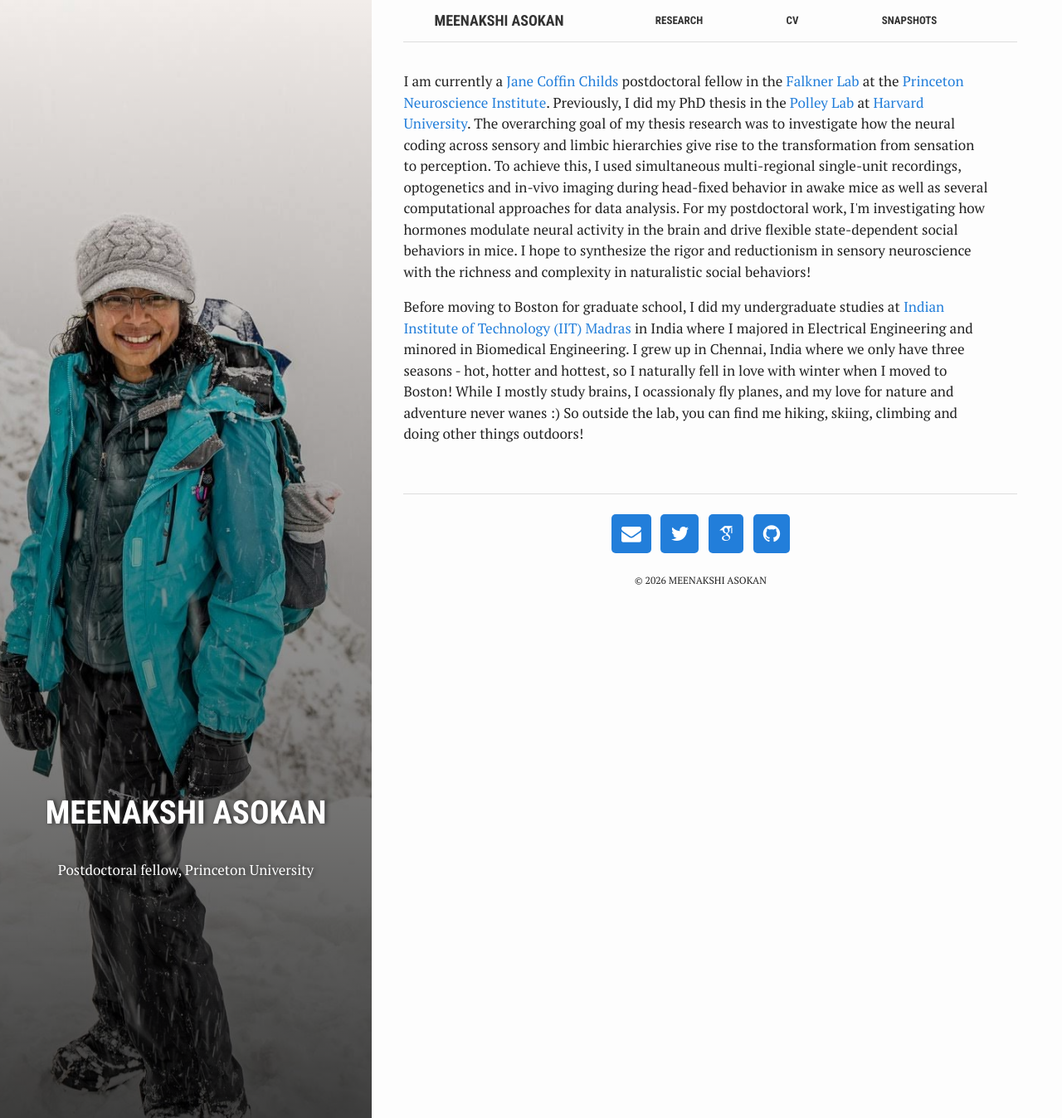
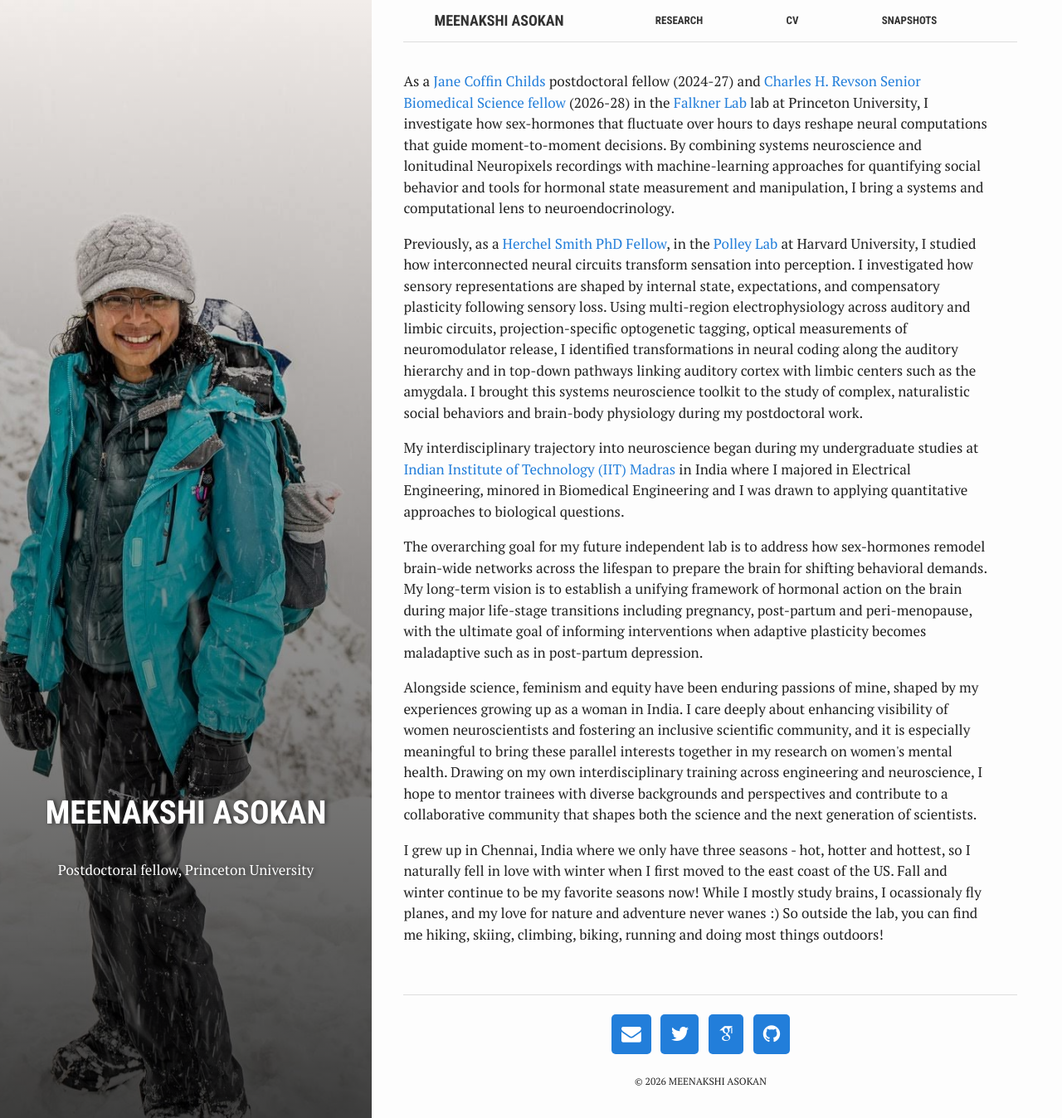
Before and after one commit to Meenakshi-Asokan/Meenakshi-Asokan.github.io, a Jekyll site: the page built from index.html, in a window 1280 px wide and 1348 px high. Shown: the whole window at 83% size. Built offline with Jekyll 4.4.1, drawn with Linux system fonts in a browser that asks for light colours; nearby versions of some CDN libraries; some web fonts are replaced; library files that are not in the unit come from our copies.

Commit message:
Update personal and research background in index.html
Expanded personal and research background, detailing current and previous positions, research focus, and future goals. Added information about interdisciplinary interests and personal experiences.

```diff
--- a/index.html
+++ b/index.html
@@ -7,21 +7,43 @@ summary: "Postdoctoral fellow, Princeton University"
 ---
 
 <p>
-  I am currently a <a href="https://www.jccfund.org/fellows/#">Jane Coffin Childs</a> postdoctoral fellow in the <a href="https://www.falknerlab.com/">Falkner Lab</a> at the <a href="https://pni.princeton.edu/">Princeton Neuroscience Institute</a>.
-  Previously, I did my PhD thesis in the <a href="https://polleylab.meei.harvard.edu/">Polley Lab</a>
-  at <a href="http://dms.hms.harvard.edu/shbt/">Harvard University</a>.
-  The overarching goal of my thesis research was to investigate how the neural coding across
-  sensory and limbic hierarchies give rise to the transformation from sensation to perception. To achieve this,
-  I used simultaneous multi-regional single-unit recordings, optogenetics and in-vivo imaging during head-fixed behavior in awake mice as well as
-  several computational approaches for data analysis. For my postdoctoral work, I'm investigating how hormones modulate neural activity in the brain and drive flexible state-dependent social behaviors in mice.
-  I hope to synthesize the rigor and reductionism in sensory neuroscience with the richness and complexity in naturalistic social behaviors!
+  As a <a href="https://www.jccfund.org/fellows/current/#modal65">Jane Coffin Childs</a> postdoctoral fellow (2024-27) and
+  <a href = "https://revsonfoundation.org/announcing-the-2026-2028-charles-h-revson-foundation-senior-fellows-in-biomedical-science/">Charles H. Revson Senior Biomedical Science fellow </a> (2026-28)
+  in the  <a href="https://www.falknerlab.com/">Falkner Lab</a> lab at Princeton University,
+  I investigate how sex-hormones that fluctuate over hours to days reshape neural computations that guide moment-to-moment decisions.
+  By combining systems neuroscience and lonitudinal Neuropixels recordings with machine-learning approaches for quantifying social behavior
+  and tools for hormonal state measurement and manipulation, I bring a systems and computational lens to neuroendocrinology.
 </p>
 <p>
-  Before moving to Boston for graduate school, I did my undergraduate studies at <a href = "https://www.iitm.ac.in/">Indian Institute of Technology (IIT) Madras</a>
-  in India where I majored in Electrical Engineering and minored in Biomedical Engineering. I grew up in Chennai, India where we only have three
-  seasons - hot, hotter and hottest, so I naturally fell in love with winter when I moved to Boston! While I mostly study brains,
-  I ocassionaly fly planes, and my love for nature and adventure never wanes :) So outside the lab,
-  you can find me hiking, skiing, climbing and doing other things outdoors!
+  Previously, as a <a href="https://herchelsmithfellowship.fas.harvard.edu/phd-fellowship">Herchel Smith PhD Fellow</a>,
+  in the <a href="https://polleylab.meei.harvard.edu/">Polley Lab</a> at Harvard University,
+  I studied how interconnected neural circuits transform sensation into perception.
+  I investigated how sensory representations are shaped by internal state, expectations, and compensatory plasticity following sensory loss.
+  Using multi-region electrophysiology across auditory and limbic circuits, projection-specific optogenetic tagging, optical measurements of neuromodulator release,
+  I identified transformations in neural coding along the auditory hierarchy and in top-down pathways linking auditory cortex with limbic centers such as the amygdala.
+  I brought this systems neuroscience toolkit to the study of complex, naturalistic social behaviors and brain-body physiology during my postdoctoral work.
+</p>
+<p>
+  My interdisciplinary trajectory into neuroscience began during my undergraduate studies at <a href = "https://www.iitm.ac.in/">Indian Institute of Technology (IIT) Madras</a>
+  in India where I majored in Electrical Engineering, minored in Biomedical Engineering and I was drawn to applying quantitative approaches to biological questions.
+</p>
+<p>
+  The overarching goal for my future independent lab is to address how sex-hormones remodel brain-wide networks across the lifespan to prepare the brain for shifting behavioral demands.
+  My long-term vision is to establish a unifying framework of hormonal action on the brain during major life-stage transitions including pregnancy, post-partum and peri-menopause,
+  with the ultimate goal of informing interventions when adaptive plasticity becomes maladaptive such as in post-partum depression.
+</p>
+<p>
+  Alongside science, feminism and equity have been enduring passions of mine, shaped by my experiences growing up as a woman in India.
+  I care deeply about enhancing visibility of women neuroscientists and fostering an inclusive scientific community,
+  and it is especially meaningful to bring these parallel interests together in my research on women's mental health.
+  Drawing on my own interdisciplinary training across engineering and neuroscience,
+  I hope to mentor trainees with diverse backgrounds and perspectives and contribute to a collaborative community
+  that shapes both the science and the next generation of scientists.
+</p>
+<p>
+  I grew up in Chennai, India where we only have three seasons - hot, hotter and hottest, so I naturally fell in love with winter when I first moved to the east coast of the US.
+  Fall and winter continue to be my favorite seasons now! While I mostly study brains, I ocassionaly fly planes, and my love for nature and adventure never wanes :)
+  So outside the lab, you can find me hiking, skiing, climbing, biking, running and doing most things outdoors!
 </p>
 
   <!--I was fascinated by the application
```
